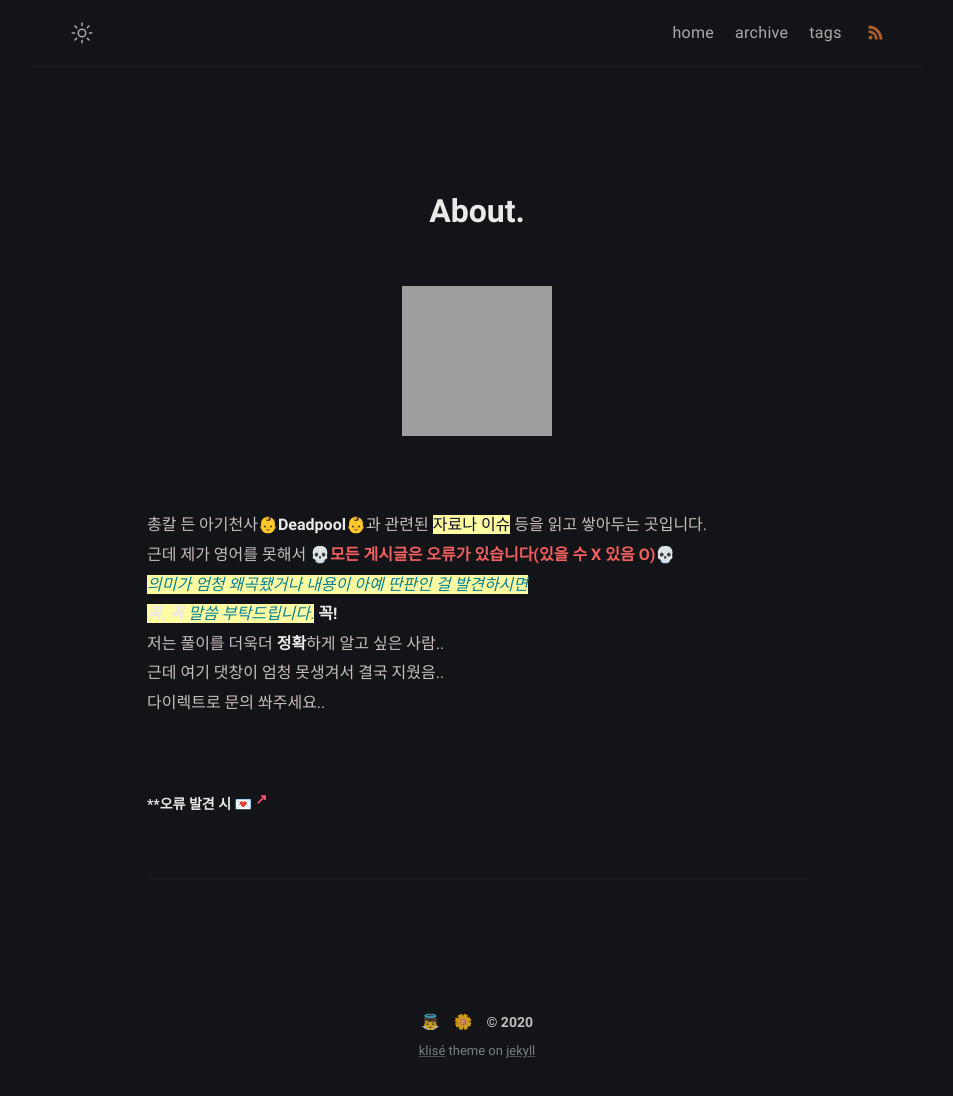
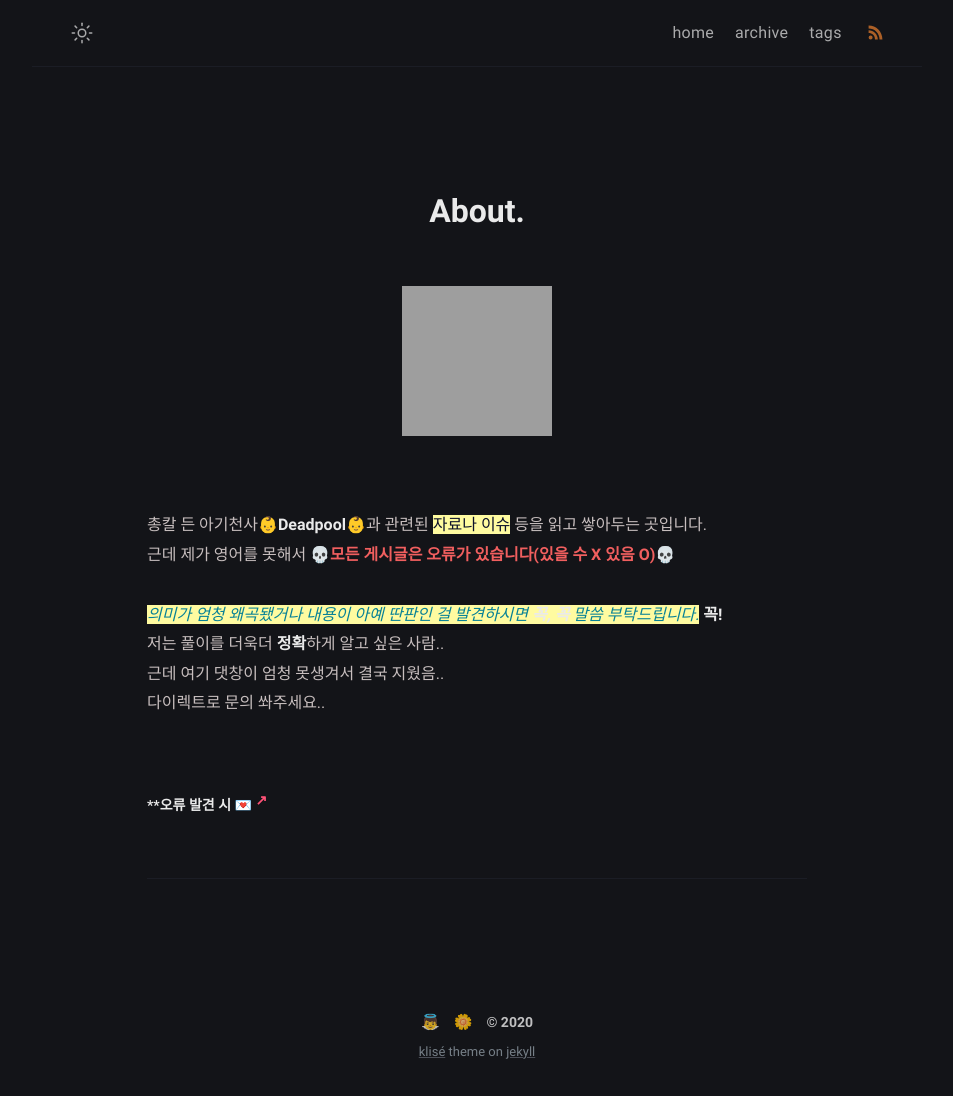
Before and after one commit to iwdstry/yeieje, a Jekyll site: the page built from about.md, in a window 1280 px wide. Shown: the whole page, without its empty margins (163-1116 px from the left). Built offline with Jekyll 4.4.1, drawn with Linux system fonts in a browser that asks for light colours; grey boxes are pictures that could not be loaded.

Commit message:
Update about.md

```diff
--- a/about.md
+++ b/about.md
@@ -13,8 +13,8 @@ comments: false
 <br/>
 총칼 든 아기천사👶**Deadpool**👶과 관련된 <mark>자료나 이슈</mark> 등을 읽고 쌓아두는 곳입니다. <br/>
 근데 제가 영어를 못해서 **<span style="color:#F15F5F">💀모든 게시글은 오류가 있습니다(있을 수 X 있음 O)💀</span>**<br/>
-<mark><span style="color:#078196"><i>의미가 엄청 왜곡됐거나 내용이 아예 딴판인 걸 발견하시면<br/>
- <b>꼭, 꼭</b> 말씀 부탁드립니다.</i></span></mark> **꼭!** <br/>
+
+<mark><span style="color:#078196"><i>의미가 엄청 왜곡됐거나 내용이 아예 딴판인 걸 발견하시면 <b>꼭, 꼭</b> 말씀 부탁드립니다.</i></span></mark> **꼭!** <br/>
 저는 풀이를 더욱더 **정확**하게 알고 싶은 사람.. <br/> 근데 여기 댓창이 엄청 못생겨서 결국 지웠음..<br/>
 다이렉트로 문의 쏴주세요..
 <br/>
```
